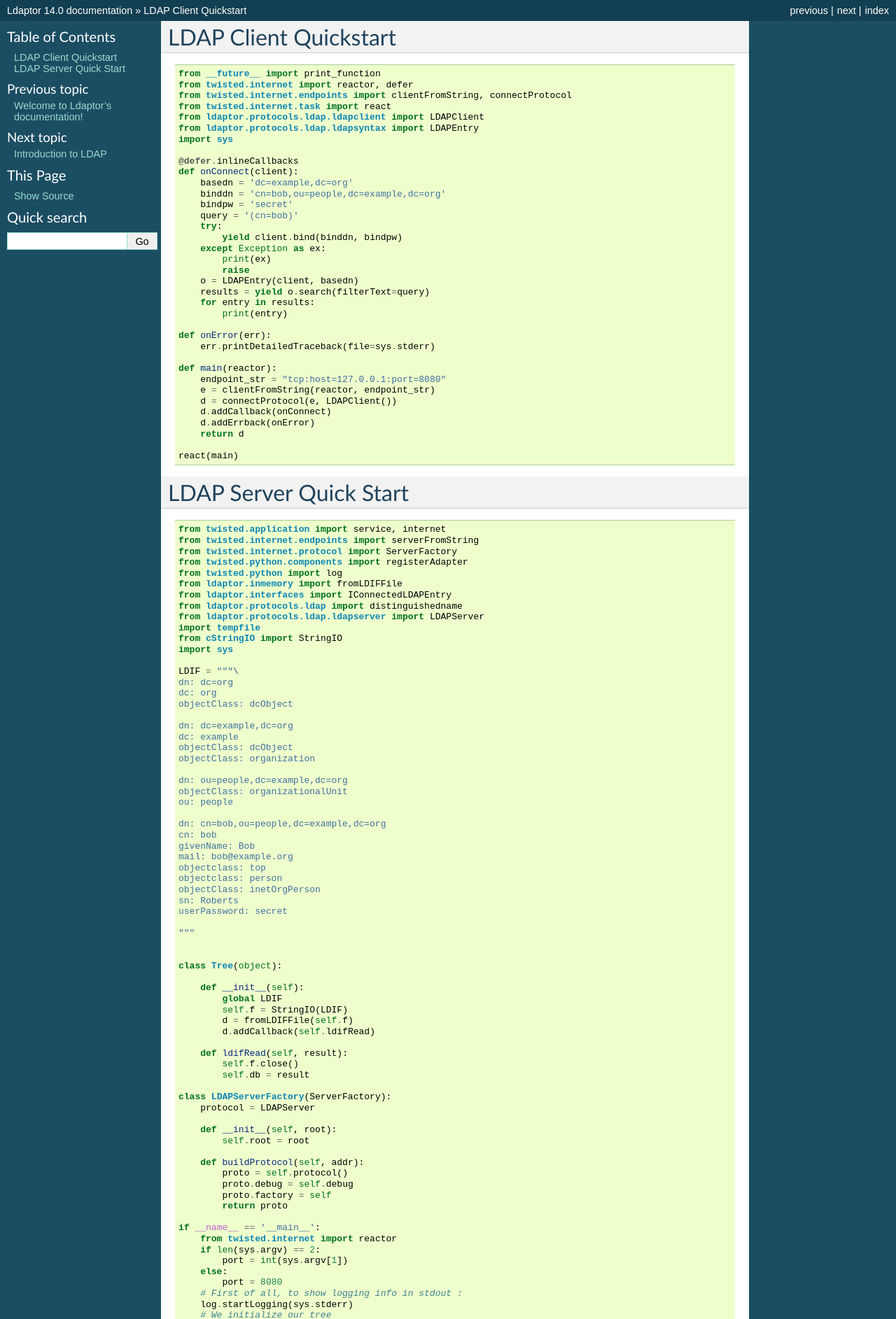
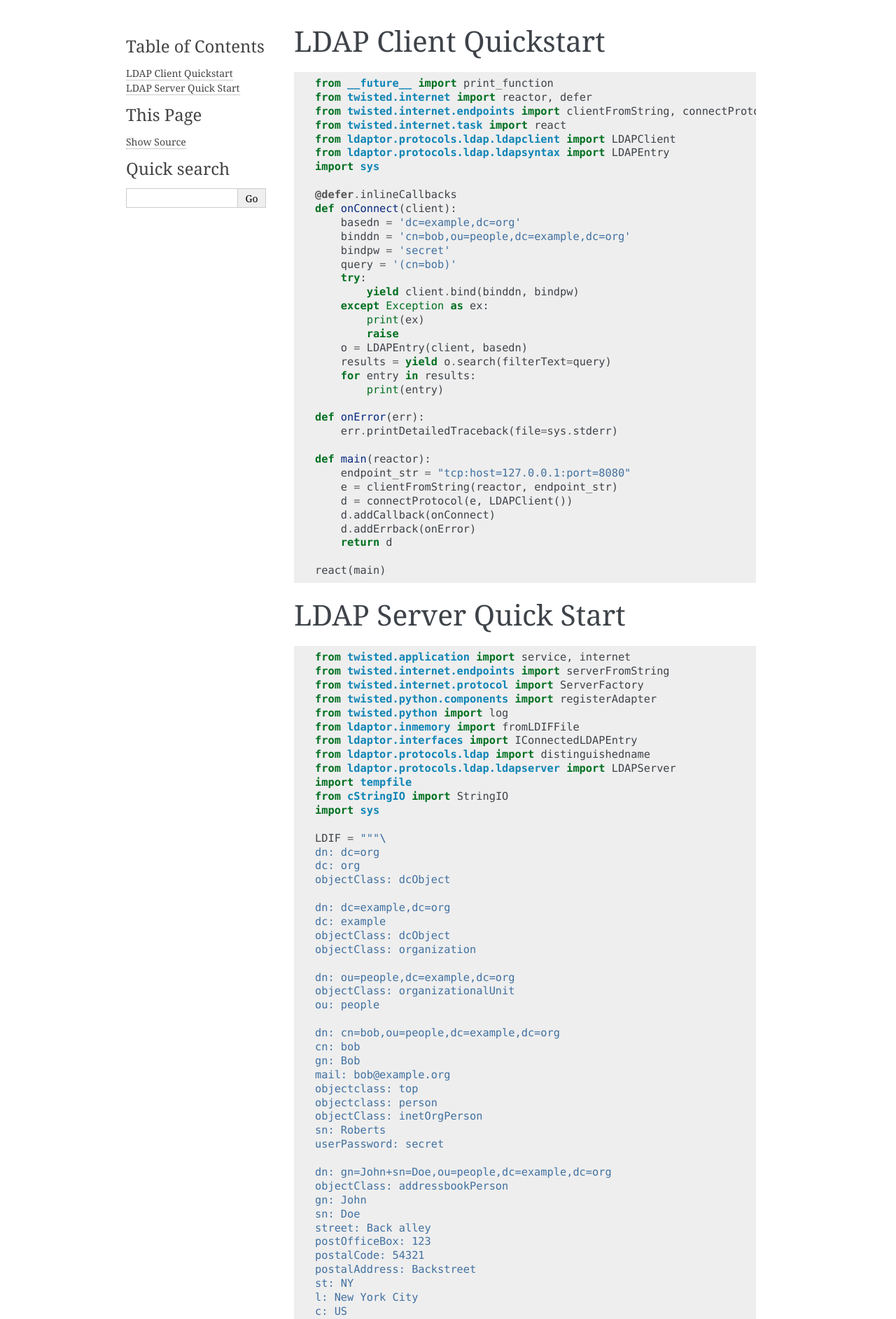
Before and after one commit to twisted/ldaptor, a Sphinx documentation site: the page built from docs/source/quickstart.rst, in a window 1280 px wide. Shown: the top 1885 px of the page at 70% size. Built offline with Sphinx 7.4.7, drawn with Linux system fonts in a browser that asks for light colours; some of the changed text lies outside the part shown.

Commit message:
Updated "Creating a Simple LDAP Application" example.
Tested interactive examples.
Tested example scripts.
Updated scripts to use client endpoints.

```diff
--- a/docs/source/conf.py
+++ b/docs/source/conf.py
@@ -103,7 +103,7 @@
 
 # The theme to use for HTML and HTML Help pages.  See the documentation for
 # a list of builtin themes.
-html_theme = 'default'
+html_theme = 'alabaster'
 
 # Theme options are theme-specific and customize the look and feel of a theme
 # further.  For a list of options available for each theme, see the
--- a/docs/source/quickstart.rst
+++ b/docs/source/quickstart.rst
@@ -78,13 +80,37 @@
 
     dn: cn=bob,ou=people,dc=example,dc=org
     cn: bob
-    givenName: Bob
+    gn: Bob
     mail: bob@example.org
     objectclass: top
     objectclass: person
     objectClass: inetOrgPerson
     sn: Roberts
     userPassword: secret
+
+    dn: gn=John+sn=Doe,ou=people,dc=example,dc=org
+    objectClass: addressbookPerson
+    gn: John
+    sn: Doe
+    street: Back alley
+    postOfficeBox: 123
+    postalCode: 54321
+    postalAddress: Backstreet
+    st: NY
+    l: New York City
+    c: US
+    userPassword: terces
+
+    dn: gn=John+sn=Smith,ou=people, dc=example,dc=org
+    objectClass: addressbookPerson
+    gn: John
+    sn: Smith
+    telephoneNumber: 555-1234
+    facsimileTelephoneNumber: 555-1235
+    description: This is a description that can span multi
+     ple lines as long as the non-first lines are inden
+     ted in the LDIF.
+    userPassword: eekretsay
 
     """
 
```
Also changed, not shown: other parts of docs/source/quickstart.rst (+2 -0 lines), docs/source/addressbook-example.rst (+52 -45 lines).
